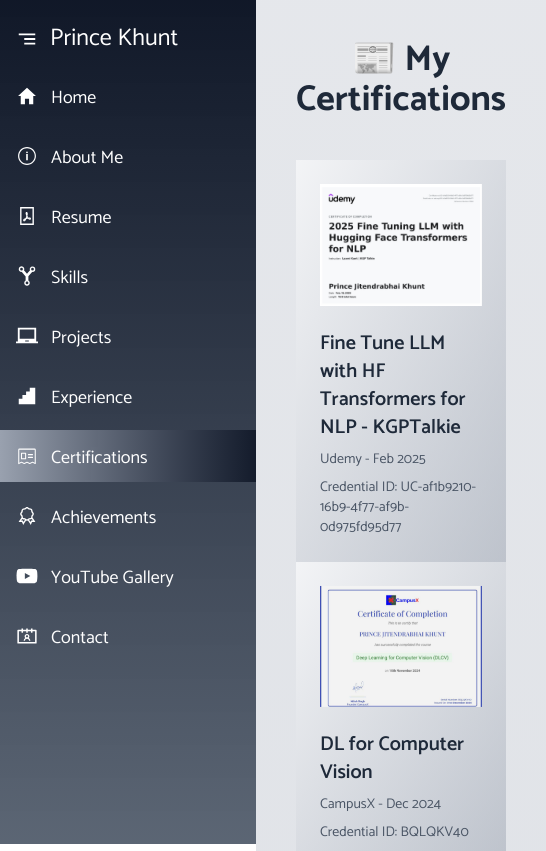
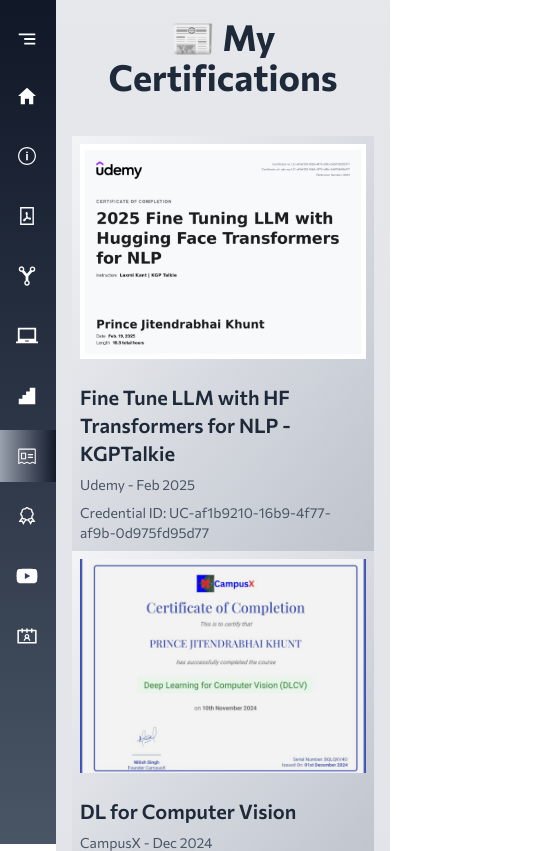
Before and after one commit to PrinceKhunt16/PortfolioWebsite, a Next.js app: page /certifications in a window 390 px wide. Shown: the top 851 px of the page, 546 px wide, since content can reach past the window. Built offline with nearby package versions, Linux system fonts and the light colour scheme.

Commit message:
UI changes & responsive bugs

```diff
--- a/src/app/aboutme/page.js
+++ b/src/app/aboutme/page.js
@@ -3,7 +3,7 @@
 
 const AboutPage = () => {
     return (
-        <div className="p-10 text-gray-800">
+        <div className="p-4 md:p-10 text-gray-800">
             <div className="mb-10">
                 <h1 className="text-4xl font-bold">👋 Hello, I'm <span className="text-gray-600">Prince Khunt!</span></h1>
                 <p className="mt-4 text-lg leading-relaxed">
--- a/src/app/achivements/page.js
+++ b/src/app/achivements/page.js
@@ -10,11 +10,11 @@
 
 const AchivementsPage = () => {
     return (
-        <div className="p-10 text-gray-800">
+        <div className="p-4 md:p-10 text-gray-800">
         <h1 className="text-4xl font-bold text-center">🎊 My Achivements</h1>
         <div className="mt-10 grid grid-cols-1 md:grid-cols-2">
             {certifications.map((cert, index) => (
-                <div key={index} className="bg-gradient-to-br from-gray-100 to-gray-400/60 p-6 border-b border-r border-gray-300">
+                <div key={index} className="bg-gradient-to-br from-gray-100 to-gray-400/60 p-2 md:p-6 border-b border-r border-gray-300">
                     <div className="flex flex-col gap-2">
                         <div className="relative w-full" style={{ paddingBottom: '75%' }}>
                             <Image
--- a/src/app/certifications/page.js
+++ b/src/app/certifications/page.js
@@ -76,11 +76,11 @@
 
 const CertificationsPage = () => {
     return (
-        <div className="p-10 text-gray-800">
+        <div className="p-4 md:p-10 text-gray-800">
         <h1 className="text-4xl font-bold text-center">📰 My Certifications</h1>
-        <div className="mt-10 grid grid-cols-1 md:grid-cols-2">
+        <div className="mt-10 grid grid-cols-1 lg:grid-cols-2">
             {certifications.map((cert, index) => (
-                <div key={index} className="bg-gradient-to-br from-gray-100 to-gray-400/50 p-6">
+                <div key={index} className="bg-gradient-to-br from-gray-100 to-gray-400/50 p-2 md:p-6">
                     <div className="flex flex-col gap-2">
                         <div className="relative w-full" style={{ paddingBottom: '75%' }}>
                             <Image
--- a/src/app/contact/page.js
+++ b/src/app/contact/page.js
@@ -2,7 +2,7 @@
 
 const ContactPage = () => {
     return (
-        <div className="p-10 text-gray-800">
+        <div className="p-4 md:p-10 text-gray-800">
             <h1 className="text-4xl font-bold text-center">☎️ Contact Me</h1>
             <div className="mt-6 text-lg">
                 <p>
--- a/src/app/experience/page.js
+++ b/src/app/experience/page.js
@@ -2,7 +2,7 @@
 
 const ExperiencePage = () => {
     return (
-        <div className="p-10 text-gray-800">
+        <div className="p-4 md:p-10 text-gray-800">
             <h1 className="text-4xl font-bold text-center">🧗🏻‍♂️ My Experience</h1>
             <div className="mt-6 text-lg">
                 <p>
--- a/src/app/globals.css
+++ b/src/app/globals.css
@@ -1,4 +1,4 @@
-@import url('https://fonts.googleapis.com/css2?family=Catamaran:wght@100..900&display=swap');
+@import url('https://fonts.googleapis.com/css2?family=Commissioner:wght@100..900&display=swap');
 @import "tailwindcss";
 
 :root {
@@ -16,6 +16,6 @@
 body {
   color: var(--foreground);
   background: var(--background);
-  font-family: "Catamaran", serif;
+  font-family: "Commissioner", serif;
   font-weight: 400;
 }
--- a/src/app/projects/page.js
+++ b/src/app/projects/page.js
@@ -213,9 +213,9 @@
 
 const ProjectsPage = () => {
     return (
-        <div className="p-10 text-gray-800">
+        <div className="p-4 md:p-10 text-gray-800">
             <h1 className="text-4xl font-bold text-center">💻 My Projects</h1>
-            <div className="mt-10 grid grid-cols-1 md:grid-cols-2">
+            <div className="mt-10 grid grid-cols-1 lg:grid-cols-2">
                 {projects.map((project, index) => (
                     <ProjectCard key={index} project={project} />
                 ))}
--- a/src/app/resume/page.js
+++ b/src/app/resume/page.js
@@ -2,7 +2,7 @@
 
 const ResumePage = () => {
     return (
-        <div className="p-10 text-gray-800">
+        <div className="p-4 md:p-10 text-gray-800">
             <h1 className="text-4xl font-bold mb-6 text-center">📄 My Resume</h1>
             <div className="border-2 border-gray-300 rounded-lg shadow-lg overflow-hidden">
                 <iframe
--- a/src/app/skills/page.js
+++ b/src/app/skills/page.js
@@ -34,7 +34,7 @@
     ];
 
     return (
-        <div className="p-10 text-gray-800">
+        <div className="p-4 md:p-10 text-gray-800">
             <h1 className="text-4xl font-bold text-center">🦾 My Skills</h1>
 
             {categories.map((category, index) => (
--- a/src/app/youtubegallery/page.js
+++ b/src/app/youtubegallery/page.js
@@ -7,7 +7,7 @@
     ]);
 
     return (
-        <div className="p-10 text-gray-800 min-h-screen">
+        <div className="p-4 md:p-10 text-gray-800 min-h-screen">
             <h1 className="text-4xl font-bold mb-6 text-center">📹 YouTube Gallery</h1>
             <div className="grid grid-cols-1 sm:grid-cols-2 md:grid-cols-3 gap-6">
                 {videos.map((video, index) => (
--- a/src/components/ProjectCard.js
+++ b/src/components/ProjectCard.js
@@ -5,7 +5,7 @@
     const [mainImage, setMainImage] = useState(project.projectImages[0]);
 
     return (
-        <div className="bg-gradient-to-br from-gray-100 to-gray-400/50 p-6">
+        <div className="bg-gradient-to-br from-gray-100 to-gray-400/50 p-2 md:p-6">
             <div className="flex flex-col gap-4">
                 <div className="relative w-full bg-gradient-to-br from-gray-300 to-gray-800/50 flex justify-center items-center">
                     <div className="flex items-center justify-center relative w-full max-w-4xl" style={{ aspectRatio: '16 / 10' }}>
--- a/src/components/Sidebar.js
+++ b/src/components/Sidebar.js
@@ -17,6 +17,13 @@
     const location = usePathname();
     const [isOpen, setIsOpen] = useState(false);
     const [isText, setIsText] = useState(false);
+    const [isSmallDisplay, setIsSmallDisplay] = useState(false);
+
+    console.log("--------------------")
+    console.log("isOpen", isOpen);
+    console.log("isText", isText);
+    console.log("isSmallDisplay", isSmallDisplay);
+
     const isActive = (path) => location === path ? 'active-link text-white bg-gradient-to-r from-gray-400 to-gray-900/90' : '';
 
     const toggleMenu = () => {
@@ -31,14 +38,35 @@
         }
 
         setMl(!isOpen ? 14 : 64);
-    }
+    };
+
+    useEffect(() => {
+        const handleResize = () => {
+            if(window.innerWidth <= 800) {
+                setIsSmallDisplay(true);
+                setIsOpen(true);
+                setIsText(true);
+                setMl(14);
+            } else {
+                setIsSmallDisplay(false);
+            }
+        };
+
+        handleResize();
+
+        window.addEventListener('resize', handleResize);
+
+        return () => {
+            window.removeEventListener('resize', handleResize);
+        };
+    }, []);
 
     useEffect(() => {
         setMl(isOpen ? 14 : 64);
     }, [isOpen, setMl]);
 
     return (
-        <div className={`min-w-14 h-screen bg-gradient-to-b from-gray-900 to-gray-600/90 text-white fixed top-0 flex flex-col ${isOpen ? 'w-14' : 'w-64'} transition-all duration-300`}>
+        <div className={`z-50 min-w-14 h-screen bg-gradient-to-b from-gray-900 to-gray-600 text-white fixed top-0 flex flex-col transition-all duration-300 ${isSmallDisplay ? (!isOpen ? 'w-full' : 'w-14') : (isOpen ? 'w-14' : 'w-64')}`}>
             <div className="h-[70px] p-4 pb-2 text-white flex items-center gap-3 relative">
                 <button onClick={toggleMenu} className="text-white cursor-pointer">
                     <MdOutlineSegment className='w-[22px]' size={22} />
@@ -55,10 +83,15 @@
                     <Link
                         href="/"
                         className={`flex items-center gap-3 w-full text-lg cursor-pointer py-3 font-normal relative`}
+                        onClick={() => {
+                            if (isSmallDisplay && !isOpen) {
+                                toggleMenu();
+                            }
+                        }}
                     >
                         <IoMdHome size={22} color={`${isActive('/') && "white"}`} />
                         <span
-                            className={`pt-1 transition-text duration-300 transform absolute ${!isText ? 'opacity-100 translate-x-0' : 'opacity-0 translate-x-[-5px]'} ease-in-out`}
+                            className={`transition-text duration-300 transform absolute ${!isText ? 'opacity-100 translate-x-0' : 'opacity-0 translate-x-[-5px]'} ease-in-out`}
                             style={{ visibility: !isText ? 'visible' : 'hidden', left: '35px' }}
                         >
                             Home
@@ -69,10 +102,15 @@
                     <Link
                         href="/aboutme"
                         className={`flex items-center gap-3 w-full text-lg cursor-pointer py-3 font-normal relative`}
+                        onClick={() => {
+                            if (isSmallDisplay && !isOpen) {
+                                toggleMenu();
+                            }
+                        }}
                     >
                         <IoIosInformationCircleOutline size={22} color={`${isActive('/aboutme') && "white"}`} />
                         <span
-                            className={`pt-1 transition-text duration-300 transform absolute ${!isText ? 'opacity-100 translate-x-0' : 'opacity-0 translate-x-[-5px]'} ease-in-out`}
+                            className={`transition-text duration-300 transform absolute ${!isText ? 'opacity-100 translate-x-0' : 'opacity-0 translate-x-[-5px]'} ease-in-out`}
                             style={{ visibility: !isText ? 'visible' : 'hidden', left: '35px' }}
                         >
                             About Me
@@ -83,10 +121,15 @@
                     <Link
                         href="/resume"
                         className={`flex items-center gap-3 w-full text-lg cursor-pointer py-3 font-normal relative`}
+                        onClick={() => {
+                            if (isSmallDisplay && !isOpen) {
+                                toggleMenu();
+                            }
+                        }}
                     >
                         <LiaFilePdf size={22} color={`${isActive('/resume') && "white"}`} />
                         <span
-                            className={`pt-1 transition-text duration-300 transform absolute ${!isText ? 'opacity-100 translate-x-0' : 'opacity-0 translate-x-[-5px]'} ease-in-out`}
+                            className={`transition-text duration-300 transform absolute ${!isText ? 'opacity-100 translate-x-0' : 'opacity-0 translate-x-[-5px]'} ease-in-out`}
                             style={{ visibility: !isText ? 'visible' : 'hidden', left: '35px' }}
                         >
                             Resume
@@ -97,10 +140,15 @@
                     <Link
                         href="/skills"
                         className={`flex items-center gap-3 w-full text-lg cursor-pointer py-3 font-normal relative`}
+                        onClick={() => {
+                            if (isSmallDisplay && !isOpen) {
+                                toggleMenu();
+                            }
+                        }}
                     >
                         <IoGitNetworkSharp size={22} color={`${isActive('/skills') && "white"}`} />
                         <span
-                            className={`pt-1 transition-text duration-300 transform absolute ${!isText ? 'opacity-100 translate-x-0' : 'opacity-0 translate-x-[-5px]'} ease-in-out`}
+                            className={`transition-text duration-300 transform absolute ${!isText ? 'opacity-100 translate-x-0' : 'opacity-0 translate-x-[-5px]'} ease-in-out`}
                             style={{ visibility: !isText ? 'visible' : 'hidden', left: '35px' }}
                         >
                             Skills
@@ -111,10 +159,15 @@
                     <Link
                         href="/projects"
                         className={`flex items-center gap-3 w-full text-lg cursor-pointer py-3 font-normal relative`}
+                        onClick={() => {
+                            if (isSmallDisplay && !isOpen) {
+                                toggleMenu();
+                            }
+                        }}
                     >
                         <MdLaptopChromebook size={22} color={`${isActive('/projects') && "white"}`} />
                         <span
-                            className={`pt-1 transition-text duration-300 transform absolute ${!isText ? 'opacity-100 translate-x-0' : 'opacity-0 translate-x-[-5px]'} ease-in-out`}
+                            className={`transition-text duration-300 transform absolute ${!isText ? 'opacity-100 translate-x-0' : 'opacity-0 translate-x-[-5px]'} ease-in-out`}
                             style={{ visibility: !isText ? 'visible' : 'hidden', left: '35px' }}
                         >
                             Projects
@@ -125,10 +178,15 @@
                     <Link
                         href="/experience"
                         className={`flex items-center gap-3 w-full text-lg cursor-pointer py-3 font-normal relative`}
+                        onClick={() => {
+                            if (isSmallDisplay && !isOpen) {
+                                toggleMenu();
+                            }
+                        }}
                     >
                         <RiStairsFill size={22} color={`${isActive('/experience') && "white"}`} />
                         <span
-                            className={`pt-1 transition-text duration-300 transform absolute ${!isText ? 'opacity-100 translate-x-0' : 'opacity-0 translate-x-[-5px]'} ease-in-out`}
+                            className={`transition-text duration-300 transform absolute ${!isText ? 'opacity-100 translate-x-0' : 'opacity-0 translate-x-[-5px]'} ease-in-out`}
                             style={{ visibility: !isText ? 'visible' : 'hidden', left: '35px' }}
                         >
                             Experience
@@ -139,10 +197,15 @@
                     <Link
                         href="/certifications"
                         className={`flex items-center gap-3 w-full text-lg cursor-pointer py-3 font-normal relative`}
+                        onClick={() => {
+                            if (isSmallDisplay && !isOpen) {
+                                toggleMenu();
+                            }
+                        }}
                     >
                         <PiNewspaperClippingLight size={22} color={`${isActive('/certifications') && "white"}`} />
                         <span
-                            className={`pt-1 transition-text duration-300 transform absolute ${!isText ? 'opacity-100 translate-x-0' : 'opacity-0 translate-x-[-5px]'} ease-in-out`}
+                            className={`transition-text duration-300 transform absolute ${!isText ? 'opacity-100 translate-x-0' : 'opacity-0 translate-x-[-5px]'} ease-in-out`}
                             style={{ visibility: !isText ? 'visible' : 'hidden', left: '35px' }}
                         >
                             Certifications
@@ -153,10 +216,15 @@
                     <Link
                         href="/achivements"
                         className={`flex items-center gap-3 w-full text-lg cursor-pointer py-3 font-normal relative`}
+                        onClick={() => {
+                            if (isSmallDisplay && !isOpen) {
+                                toggleMenu();
+                            }
+                        }}
                     >
                         <LiaCertificateSolid size={22} color={`${isActive('/achivements') && "white"}`} />
                         <span
-                            className={`pt-1 transition-text duration-300 transform absolute ${!isText ? 'opacity-100 translate-x-0' : 'opacity-0 translate-x-[-5px]'} ease-in-out`}
+                            className={`transition-text duration-300 transform absolute ${!isText ? 'opacity-100 translate-x-0' : 'opacity-0 translate-x-[-5px]'} ease-in-out`}
                             style={{ visibility: !isText ? 'visible' : 'hidden', left: '35px' }}
                         >
                             Achievements
@@ -167,10 +235,15 @@
                     <Link
                         href="/youtubegallery"
                         className={`flex items-center gap-3 w-full text-lg cursor-pointer py-3 font-normal relative`}
+                        onClick={() => {
+                            if (isSmallDisplay && !isOpen) {
+                                toggleMenu();
+                            }
+                        }}
                     >
                         <FaYoutube size={22} color={`${isActive('/youtubegallery') && "white"}`} />
                         <span
-                            className={`pt-1 transition-text duration-300 transform absolute ${!isText ? 'opacity-100 translate-x-0' : 'opacity-0 translate-x-[-5px]'} ease-in-out`}
+                            className={`transition-text duration-300 transform absolute ${!isText ? 'opacity-100 translate-x-0' : 'opacity-0 translate-x-[-5px]'} ease-in-out`}
                             style={{ visibility: !isText ? 'visible' : 'hidden', left: '35px' }}
                         >
                             YouTube Gallery
@@ -181,10 +254,15 @@
                     <Link
                         href="/contact"
                         className={`flex items-center gap-3 w-full text-lg cursor-pointer py-3 font-normal relative`}
+                        onClick={() => {
+                            if (isSmallDisplay && !isOpen) {
+                                toggleMenu();
+                            }
+                        }}
                     >
                         <AiOutlineContacts size={22} color={`${isActive('/contact') && "white"}`} />
                         <span
-                            className={`pt-1 transition-text duration-300 transform absolute ${!isText ? 'opacity-100 translate-x-0' : 'opacity-0 translate-x-[-5px]'} ease-in-out`}
+                            className={`transition-text duration-300 transform absolute ${!isText ? 'opacity-100 translate-x-0' : 'opacity-0 translate-x-[-5px]'} ease-in-out`}
                             style={{ visibility: !isText ? 'visible' : 'hidden', left: '35px' }}
                         >
                             Contact
```
